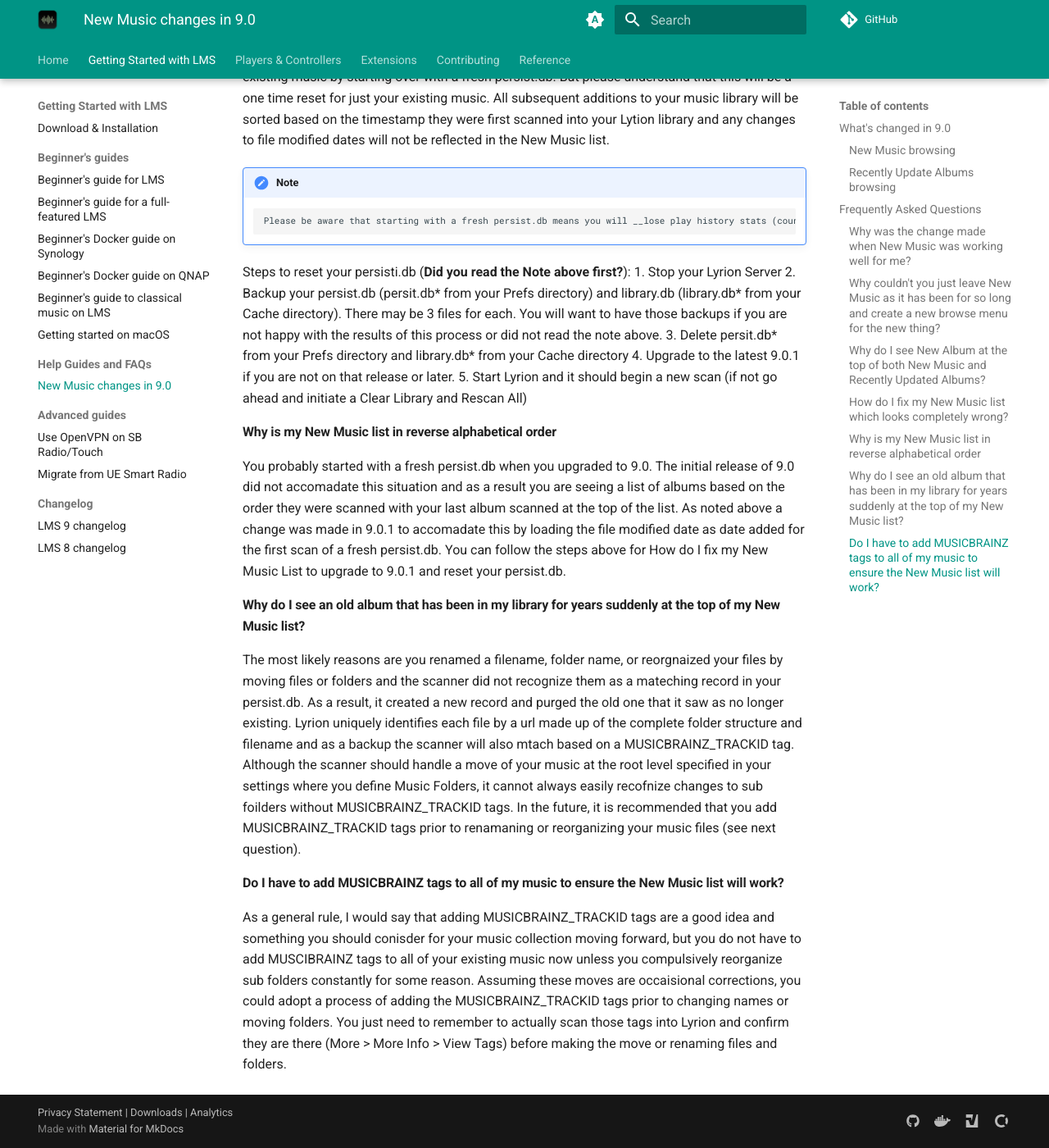
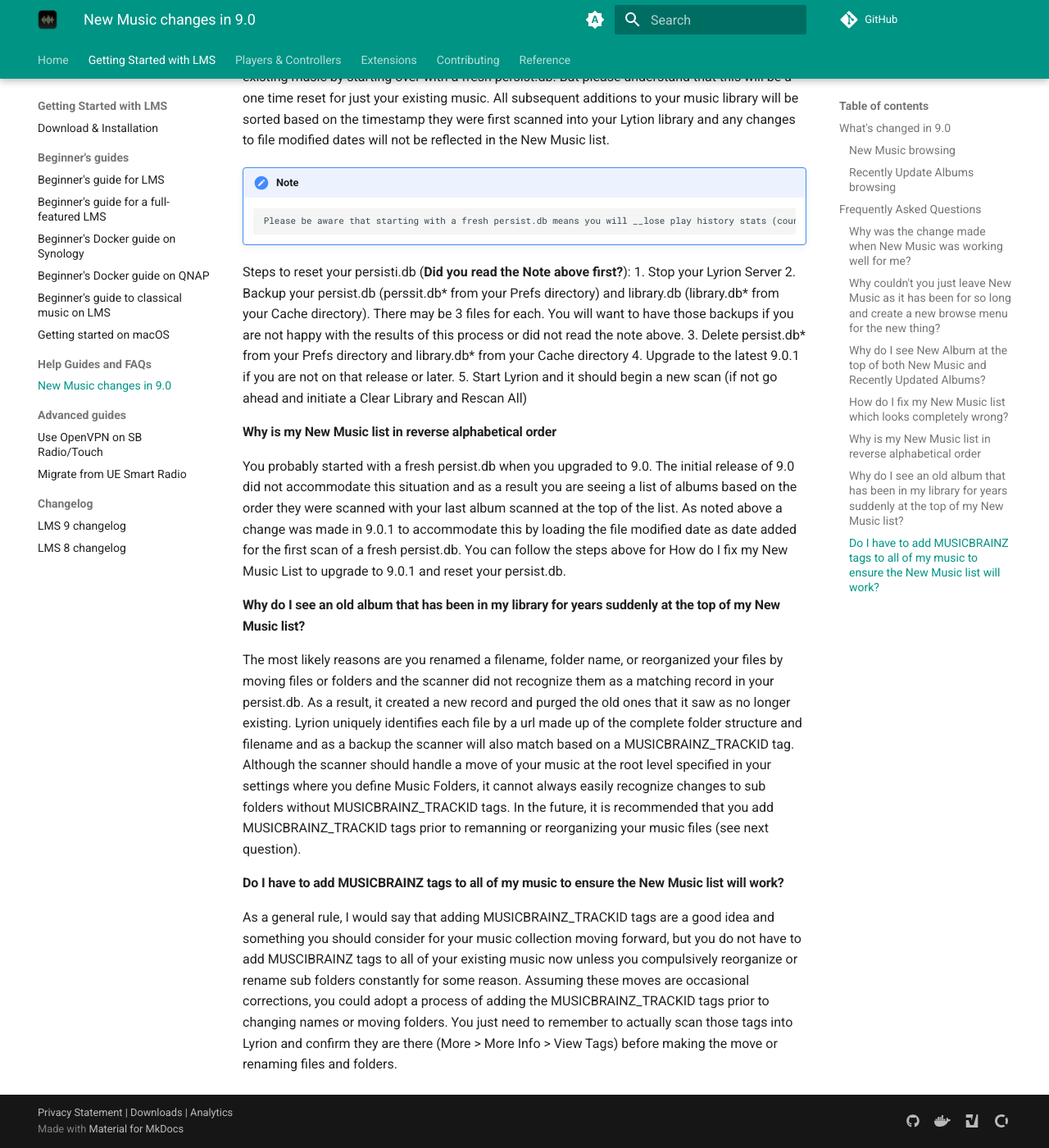
Before and after one commit to LMS-Community/lms-community.github.io, an MkDocs documentation site: the page built from docs/getting-started/new-music-help-faq.md, in a window 1280 px wide and 1400 px high, scrolled down 3370 px. Shown: the whole window at 82% size. Built offline with MkDocs 1.6.1 and Material for MkDocs 9.7.7, drawn with Linux system fonts in a browser that asks for light colours; a script that is not in the unit is left out; plug-ins that fetch from the network failed and are left out; comment, search, counter and statistics services are not loaded; some of the changed text lies outside the part shown.

Commit message:
Update new-music-help-faq.md
fix numerous typos.... someone needs some proofreading help

```diff
--- a/docs/getting-started/new-music-help-faq.md
+++ b/docs/getting-started/new-music-help-faq.md
@@ -54,23 +54,23 @@
 - If you modify the tags on an album that has already been scanned in to your library and preserve the modified timestamp, this album will stay in the same position on both lists after a Clear & Rescan All
 
 #### How do I fix my New Music list which looks completely wrong?
-You can choose to reset your New Music list to be based on File Modfied dates for all of your existing music by starting over with a fresh persist.db. But please understand that this will be a one time reset for just your existing music. All subsequent additions to your music library will be sorted based on the timestamp they were first scanned into your Lytion library and any changes to file modified dates will not be reflected in the New Music list.
+You can choose to reset your New Music list to be based on File Modified dates for all of your existing music by starting over with a fresh persist.db. But please understand that this will be a one time reset for just your existing music. All subsequent additions to your music library will be sorted based on the timestamp they were first scanned into your Lytion library and any changes to file modified dates will not be reflected in the New Music list.
 
 !!! note
         Please be aware that starting with a fresh persist.db means you will __lose play history stats (counts and last played date) and ratings__. If you are using the Ratings Light plugin, ratings can be backed up and restored after you reset your persist.db. The same is true for the alternative play history stats if you use the Alternative Play Count plugin.
 
 Steps to reset your persisti.db (__Did you read the Note above first?__):
 1. Stop your Lyrion Server
-2. Backup your persist.db (persit.db* from your Prefs directory) and library.db (library.db* from your Cache directory). There may be 3 files for each. You will want to have those backups if you are not happy with the results of this process or did not read the note above.
-3. Delete persit.db* from your Prefs directory and library.db* from your Cache directory
+2. Backup your persist.db (perssit.db* from your Prefs directory) and library.db (library.db* from your Cache directory). There may be 3 files for each. You will want to have those backups if you are not happy with the results of this process or did not read the note above.
+3. Delete persist.db* from your Prefs directory and library.db* from your Cache directory
 4. Upgrade to the latest 9.0.1 if you are not on that release or later.
 5. Start Lyrion and it should begin a new scan (if not go ahead and initiate a Clear Library and Rescan All)
 
 #### Why is my New Music list in reverse alphabetical order
-You probably started with a fresh persist.db when you upgraded to 9.0. The initial release of 9.0 did not accomadate this situation and as a result you are seeing a list of albums based on the order they were scanned with your last album scanned at the top of the list.  As noted above a change was made in 9.0.1 to accomadate this by loading the file modified date as date added for the first scan of a fresh persist.db. You can follow the steps above for How do I fix my New Music List to upgrade to 9.0.1 and reset your persist.db.
+You probably started with a fresh persist.db when you upgraded to 9.0. The initial release of 9.0 did not accommodate this situation and as a result you are seeing a list of albums based on the order they were scanned with your last album scanned at the top of the list.  As noted above a change was made in 9.0.1 to accommodate this by loading the file modified date as date added for the first scan of a fresh persist.db. You can follow the steps above for How do I fix my New Music List to upgrade to 9.0.1 and reset your persist.db.
 
 #### Why do I see an old album that has been in my library for years suddenly at the top of my New Music list?
-The most likely reasons are you renamed a filename, folder name, or reorgnaized your files by moving files or folders and the scanner did not recognize them as a mateching record in your persist.db.  As a result, it created a new record and purged the old one that it saw as no longer existing. Lyrion uniquely identifies each file by a url made up of the complete folder structure and filename and as a backup the scanner will also mtach based on a MUSICBRAINZ_TRACKID tag. Although the scanner should handle a move of your music at the root level specified in your settings where you define Music Folders, it cannot always easily recofnize changes to sub foilders without MUSICBRAINZ_TRACKID tags.  In the future, it is recommended that you add MUSICBRAINZ_TRACKID tags prior to renamaning or reorganizing your music files (see next question).
+The most likely reasons are you renamed a filename, folder name, or reorganized your files by moving files or folders and the scanner did not recognize them as a matching record in your persist.db.  As a result, it created a new record and purged the old ones that it saw as no longer existing. Lyrion uniquely identifies each file by a url made up of the complete folder structure and filename and as a backup the scanner will also match based on a MUSICBRAINZ_TRACKID tag. Although the scanner should handle a move of your music at the root level specified in your settings where you define Music Folders, it cannot always easily recognize changes to sub folders without MUSICBRAINZ_TRACKID tags.  In the future, it is recommended that you add MUSICBRAINZ_TRACKID tags prior to remanning or reorganizing your music files (see next question).
 
 #### Do I have to add MUSICBRAINZ tags to all of my music to ensure the New Music list will work?
-As a general rule, I would say that adding MUSICBRAINZ_TRACKID tags are a good idea and something you should conisder for your music collection moving forward, but you do not have to add MUSCIBRAINZ tags to all of your existing music now unless you compulsively reorganize sub folders constantly for some reason. Assuming these moves are occaisional corrections, you could adopt a process of adding the MUSICBRAINZ_TRACKID tags prior to changing names or moving folders. You just need to remember to actually scan those tags into Lyrion and confirm they are there (More > More Info > View Tags) before making the move or renaming files and folders.
+As a general rule, I would say that adding MUSICBRAINZ_TRACKID tags are a good idea and something you should consider for your music collection moving forward, but you do not have to add MUSCIBRAINZ tags to all of your existing music now unless you compulsively reorganize or rename sub folders constantly for some reason. Assuming these moves are occasional corrections, you could adopt a process of adding the MUSICBRAINZ_TRACKID tags prior to changing names or moving folders. You just need to remember to actually scan those tags into Lyrion and confirm they are there (More > More Info > View Tags) before making the move or renaming files and folders.
```
Also changed, not shown: other parts of docs/getting-started/new-music-help-faq.md (+9 -9 lines).
